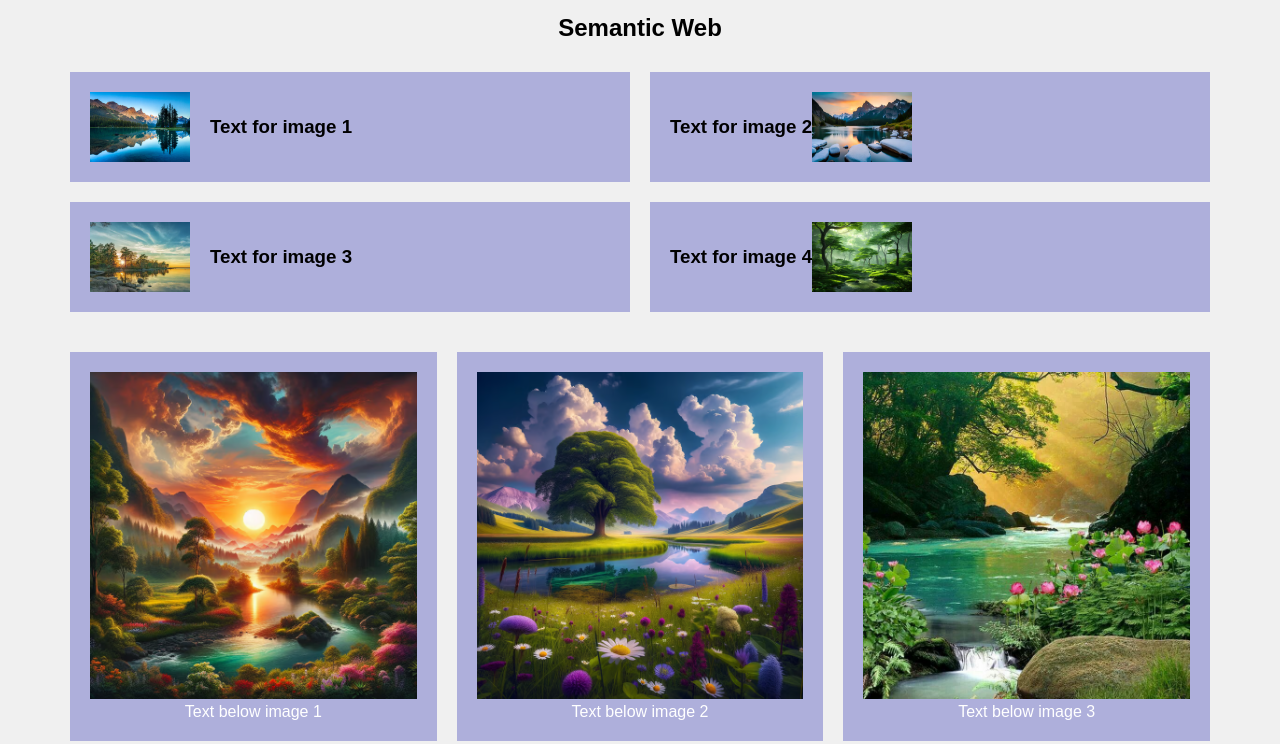
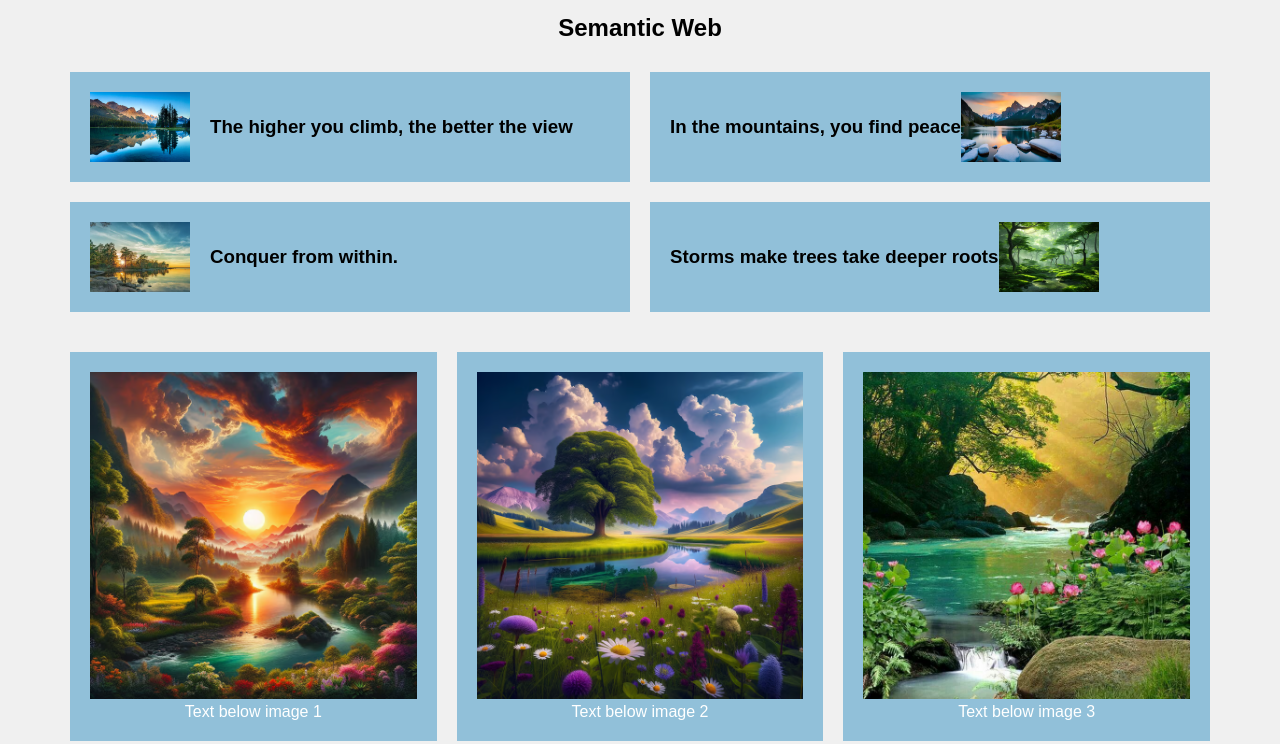
Before and after one commit to amanpreet-kaur-sw/TR-103-SW, a plain HTML site: page Day3/html/index.html in a window 1280 px wide. Shown: the part 917-1661 px from the top of the page. Drawn offline with Linux system fonts and the light colour scheme.

Commit message:
Add files via upload

```diff
--- a/Day3/css/style.css
+++ b/Day3/css/style.css
@@ -3,12 +3,10 @@
     margin: 0;
     padding: 0;
 }
-
 body, html {
     font-family: Arial, sans-serif;
     background-color: #f0f0f0;
 }
-
 .top-bar {
     width: 100%;
     background-color: #5759BE;
@@ -20,14 +18,12 @@ body, html {
     left: 0;
     z-index: 1000;
 }
-
 .container {
     width: 100%;
     max-width: 1200px;
     margin: 40px auto 0; /* Adjust this to match the height of the top bar */
     padding: 0 20px;
 }
-
 .header {
     display: flex;
     justify-content: space-between;
@@ -35,106 +31,84 @@ body, html {
     padding: 20px;
     background-color: #fff;
 }
-
 .header .logo img {
     width: 50px;
     height: 50px;
 }
-
-
 .header .social-media ul{
     list-style: none;
 }
-
 .header .social-media ul li{
     float: left;
 }
-
 .header .social-media ul li a{
     text-decoration: none;
     margin-right: 5px;
 }
-
 .nav-bar {
     display: flex;
     justify-content: center;
     background-color: #91C0D9;
     padding: 10px 0;
 }
-
 .nav-bar ul{
     list-style: none;
 }
-
 .nav-bar ul li{
     float: left;
     margin-right: 20px;
 }
-
 .nav-bar ul li a{
     text-decoration: none;
 }
-
 .first-section {
     text-align: center;
     margin: 20px 0;
 }
-
 .first-section img {
     width: 100%;
     height: auto;
 }
-
 .first-section h1 {
     margin-top: 10px;
 }
-
 .content-section {
     display: flex;
     flex-wrap: wrap;
     justify-content: space-around;
     margin: 20px 0;
-
 }
-
 .content-block {
-    background-color: #AEAFDB;
+    background-color: #91C0D9;
     padding: 20px;
     margin: 10px;
     flex: 1 1 calc(50% - 40px);
     display: flex;
     align-items: center;
 }
-
 .content-block img {
     width: 100px;
 	height: 70px;
     margin-right: 20px;
 	float: right;
-
-
 }
-
 .three-blocks {
     display: flex;
     justify-content: space-around;
     margin: 20px 0;
 }
-
 .block {
-    background-color: #AEAFDB;
+    background-color: #91C0D9;
     color: #fff;
     text-align: center;
     padding: 20px;
     flex: 1;
     margin: 10px;
 }
-
 .block img {
     max-width: 100%;
     height: auto;
 }
-
 .footer {
     display: flex;
     justify-content: space-around;
@@ -142,12 +116,10 @@ body, html {
     color: #fff;
     padding: 20px 0;
 }
-
 .footer-section {
     flex: 1;
     text-align: center;
 }
-
 .footer .footer-section nav {
     display: block;
     color: #fff;
@@ -157,15 +129,12 @@ body, html {
 .footer .footer-section nav ul{
     list-style: none;
 }
-
 .footer .footer-section nav ul li{
 
 }
-
 .footer .footer-section nav ul li a{
     text-decoration: none;
 }
-
 .copyright {
     background-color: #5759BE;
     color: #fff;
--- a/Day3/html/index.html
+++ b/Day3/html/index.html
@@ -1,13 +1,11 @@
 <!DOCTYPE html>
 <html lang="en">
-
 <head>
     <meta charset="UTF-8">
     <meta name="viewport" content="width=device-width, initial-scale=1.0">
     <title>Fluid Model</title>
     <link rel="stylesheet" href="../css/style.css">
 </head>
-
 <body>
     <div class="top-bar">
         <p>Contact Info</p>
@@ -38,27 +36,22 @@
             <h1>Semantic Web</h1>
         </section>
         <section class="content-section">
-
             <div class="content-block">
-
                 <img src="../images/pic1.jpg" alt="Image 1">
-
-                <h3>Text for image 1</h3>
+                <h3>The higher you climb, the better the view</h3>
             </div>
             <div class="content-block">
-                <h3>Text for image 2</h3>
+                <h3>In the mountains, you find peace</h3>
                 <img src="../images/pic2.avif" alt="Image 2">
             </div>
             <div class="content-block">
                 <img src="../images/PIC3.webp" alt="Image 3">
-                <h3>Text for image 3</h3>
+                <h3>Conquer from within.</h3>
             </div>
             <div class="content-block">
-                <h3>Text for image 4</h3>
+                <h3>Storms make trees take deeper roots</h3>
                 <img src="../images/pic4.webp" alt="Image 4">
-
             </div>
-
         </section>
         <section class="three-blocks">
             <div class="block">
@@ -100,5 +93,4 @@
         </div>
     </div>
 </body>
-
 </html>
```
